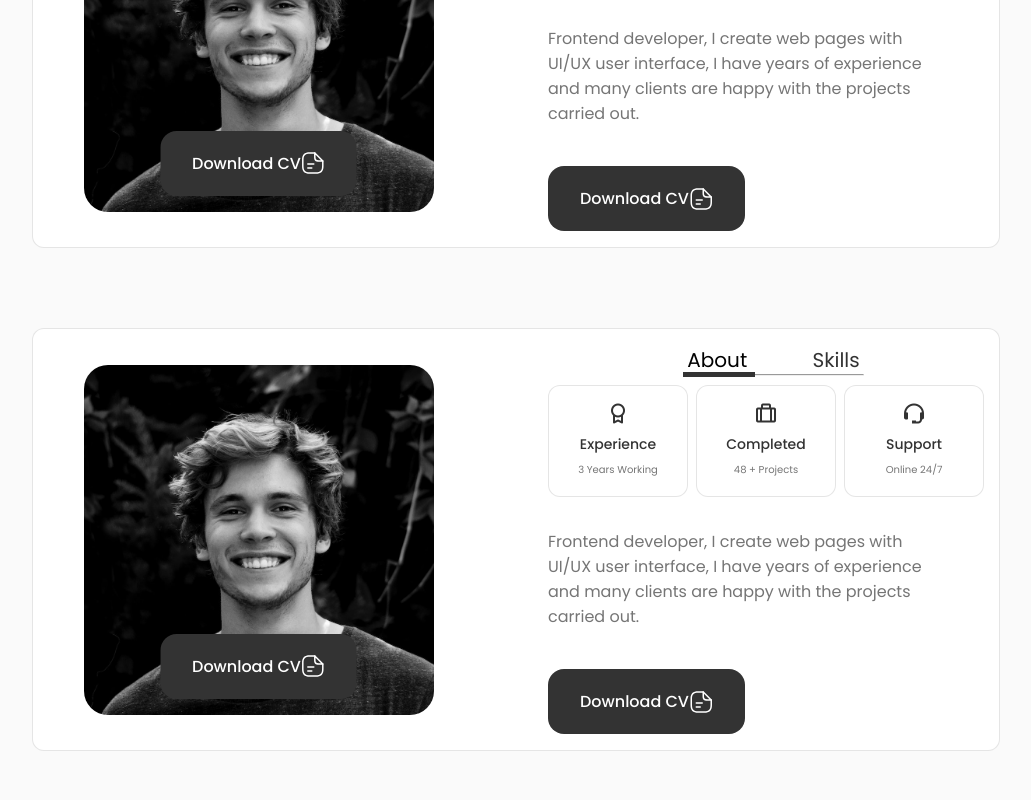
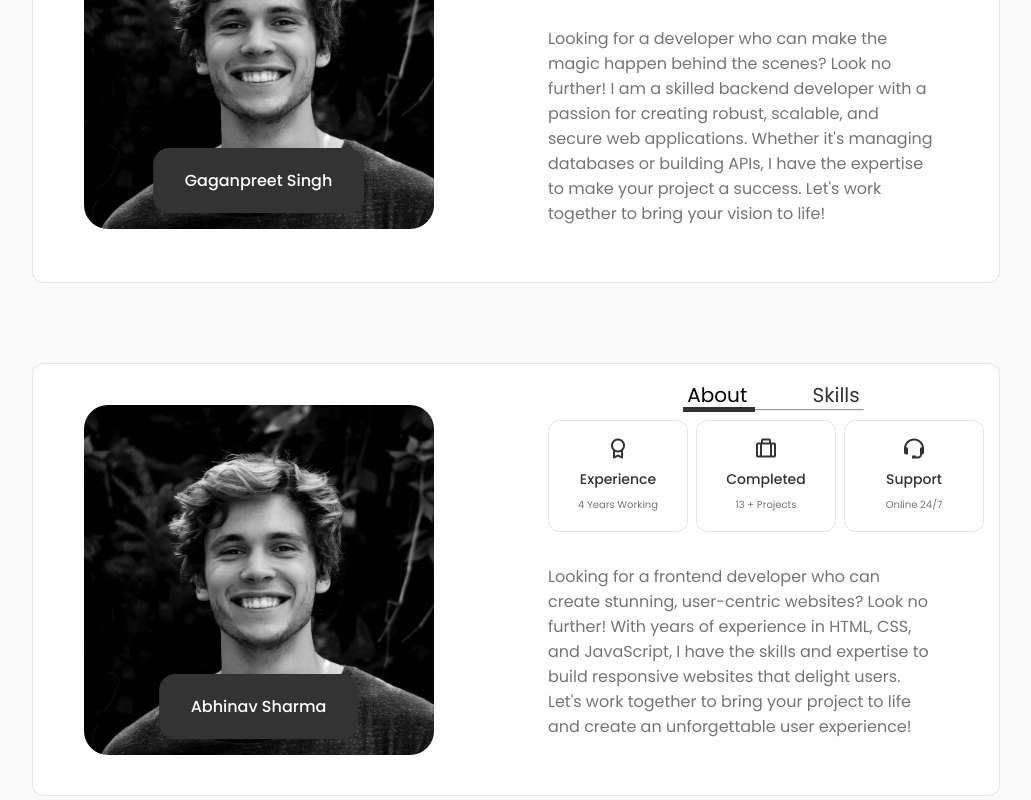
Before and after one commit to gagansingh3785/ModernEraWeb, a React (Create React App) app: page / in a window 1280 px wide. Shown: the part 1100-1900 px from the top of the page, without its empty margins (124-1155 px from the left). Built offline with nearby package versions, Linux system fonts and the light colour scheme.

Commit message:
test commit

```diff
--- a/src/components/about/About.jsx
+++ b/src/components/about/About.jsx
@@ -39,32 +39,7 @@ const About = () => {
                 <div style={{position: "relative", display: "flex", justifyContent: "center"}}>
                     <img src={AboutImg} alt="" className="about_img" />
                     <a download="" href={CV} className="button button--flex" style={{position: "absolute", bottom: "1rem", left:"50%" , transform: "translateX(-50%)"}}>
-                            Download CV
-                            <svg
-                            class="button__icon"
-                            xmlns="http://www.w3.org/2000/svg"
-                            width="24"
-                            height="24"
-                            viewBox="0 0 24 24"
-                            fill="none"
-                            >
-                            <path
-                            d="M15.25 22.7502H9.25C3.82 22.7502 1.5 20.4302 1.5 15.0002V9.00024C1.5 3.57024 3.82 1.25024 9.25 1.25024H14.25C14.66 1.25024 15 1.59024 15 2.00024C15 2.41024 14.66 2.75024 14.25 2.75024H9.25C4.64 2.75024 3 4.39024 3 9.00024V15.0002C3 19.6102 4.64 21.2502 9.25 21.2502H15.25C19.86 21.2502 21.5 19.6102 21.5 15.0002V10.0002C21.5 9.59024 21.84 9.25024 22.25 9.25024C22.66 9.25024 23 9.59024 23 10.0002V15.0002C23 20.4302 20.68 22.7502 15.25 22.7502Z"
-                            fill="var(--container-color)"
-                            ></path>
-                            <path
-                            d="M22.25 10.7502H18.25C14.83 10.7502 13.5 9.42023 13.5 6.00023V2.00023C13.5 1.70023 13.68 1.42023 13.96 1.31023C14.24 1.19023 14.56 1.26023 14.78 1.47023L22.78 9.47023C22.99 9.68023 23.06 10.0102 22.94 10.2902C22.82 10.5702 22.55 10.7502 22.25 10.7502ZM15 3.81023V6.00023C15 8.58023 15.67 9.25023 18.25 9.25023H20.44L15 3.81023Z"
-                            fill="var(--container-color)"
-                            ></path>
-                            <path
-                            d="M13.25 13.7502H7.25C6.84 13.7502 6.5 13.4102 6.5 13.0002C6.5 12.5902 6.84 12.2502 7.25 12.2502H13.25C13.66 12.2502 14 12.5902 14 13.0002C14 13.4102 13.66 13.7502 13.25 13.7502Z"
-                            fill="var(--container-color)"
-                            ></path>
-                            <path
-                            d="M11.25 17.7502H7.25C6.84 17.7502 6.5 17.4102 6.5 17.0002C6.5 16.5902 6.84 16.2502 7.25 16.2502H11.25C11.66 16.2502 12 16.5902 12 17.0002C12 17.4102 11.66 17.7502 11.25 17.7502Z"
-                            fill="var(--container-color)"
-                            ></path>
-                            </svg>
+                            Gaganpreet Singh
                     </a>
                 </div>
 
@@ -94,60 +69,23 @@ const About = () => {
                     </div>
                     <SwiperSlide width="100%">
                         <>
-                            <Info />
+                            <Info yearsOfExp={4} projects={15} />
 
                             <p className="about_description">
-                            Frontend developer, I create web pages with UI/UX user interface, I have years of experience and many clients are happy with the projects carried out.
+                                Looking for a developer who can make the magic happen behind the scenes? Look no further! I am a skilled backend developer with a passion for creating robust, scalable, and secure web applications. Whether it's managing databases or building APIs, I have the expertise to make your project a success. Let's work together to bring your vision to life!
                             </p>
-
-                            <a download="" href={CV} className="button button--flex">
-                            Download CV
-                            <svg
-                            class="button__icon"
-                            xmlns="http://www.w3.org/2000/svg"
-                            width="24"
-                            height="24"
-                            viewBox="0 0 24 24"
-                            fill="none"
-                            >
-                            <path
-                            d="M15.25 22.7502H9.25C3.82 22.7502 1.5 20.4302 1.5 15.0002V9.00024C1.5 3.57024 3.82 1.25024 9.25 1.25024H14.25C14.66 1.25024 15 1.59024 15 2.00024C15 2.41024 14.66 2.75024 14.25 2.75024H9.25C4.64 2.75024 3 4.39024 3 9.00024V15.0002C3 19.6102 4.64 21.2502 9.25 21.2502H15.25C19.86 21.2502 21.5 19.6102 21.5 15.0002V10.0002C21.5 9.59024 21.84 9.25024 22.25 9.25024C22.66 9.25024 23 9.59024 23 10.0002V15.0002C23 20.4302 20.68 22.7502 15.25 22.7502Z"
-                            fill="var(--container-color)"
-                            ></path>
-                            <path
-                            d="M22.25 10.7502H18.25C14.83 10.7502 13.5 9.42023 13.5 6.00023V2.00023C13.5 1.70023 13.68 1.42023 13.96 1.31023C14.24 1.19023 14.56 1.26023 14.78 1.47023L22.78 9.47023C22.99 9.68023 23.06 10.0102 22.94 10.2902C22.82 10.5702 22.55 10.7502 22.25 10.7502ZM15 3.81023V6.00023C15 8.58023 15.67 9.25023 18.25 9.25023H20.44L15 3.81023Z"
-                            fill="var(--container-color)"
-                            ></path>
-                            <path
-                            d="M13.25 13.7502H7.25C6.84 13.7502 6.5 13.4102 6.5 13.0002C6.5 12.5902 6.84 12.2502 7.25 12.2502H13.25C13.66 12.2502 14 12.5902 14 13.0002C14 13.4102 13.66 13.7502 13.25 13.7502Z"
-                            fill="var(--container-color)"
-                            ></path>
-                            <path
-                            d="M11.25 17.7502H7.25C6.84 17.7502 6.5 17.4102 6.5 17.0002C6.5 16.5902 6.84 16.2502 7.25 16.2502H11.25C11.66 16.2502 12 16.5902 12 17.0002C12 17.4102 11.66 17.7502 11.25 17.7502Z"
-                            fill="var(--container-color)"
-                            ></path>
-                            </svg>
-                            </a>
                         </>
                     </SwiperSlide>
                     <SwiperSlide width="100%">
                         <div className="skills_content">
-                            <h3 className="skills_title">Frontend Developer</h3>
+                            <h3 className="skills_title">Backend Developer</h3>
 
                             <div className="skills_box">
                                 <div className="skills_group">
                                     <div className="skills_data">
                                         <i className="bx bx-badge-check"></i>
                                         <div>
-                                            <h3 className="skills_name">HTML</h3>
-                                            <span className="skills_levle">Basic</span>
-                                        </div>
-                                    </div>
-
-                                    <div className="skills_data">
-                                        <i className="bx bx-badge-check"></i>
-                                        <div>
-                                            <h3 className="skills_name">CSS</h3>
+                                            <h3 className="skills_name">GO</h3>
                                             <span className="skills_levle">Advanced</span>
                                         </div>
                                     </div>
@@ -155,7 +93,15 @@ const About = () => {
                                     <div className="skills_data">
                                         <i className="bx bx-badge-check"></i>
                                         <div>
-                                            <h3 className="skills_name">JavaScript</h3>
+                                            <h3 className="skills_name">Django</h3>
+                                            <span className="skills_levle">Advanced</span>
+                                        </div>
+                                    </div>
+
+                                    <div className="skills_data">
+                                        <i className="bx bx-badge-check"></i>
+                                        <div>
+                                            <h3 className="skills_name">NodeJs</h3>
                                             <span className="skills_levle">Intermediate</span>
                                         </div>
                                     </div>
@@ -165,7 +111,15 @@ const About = () => {
                                     <div className="skills_data">
                                         <i className="bx bx-badge-check"></i>
                                         <div>
-                                            <h3 className="skills_name">Bootstrap</h3>
+                                            <h3 className="skills_name">PostgreSQL</h3>
+                                            <span className="skills_levle">Advanced</span>
+                                        </div>
+                                    </div>
+
+                                    <div className="skills_data">
+                                        <i className="bx bx-badge-check"></i>
+                                        <div>
+                                            <h3 className="skills_name">Redis</h3>
                                             <span className="skills_levle">Intermediate</span>
                                         </div>
                                     </div>
@@ -173,16 +127,8 @@ const About = () => {
                                     <div className="skills_data">
                                         <i className="bx bx-badge-check"></i>
                                         <div>
-                                            <h3 className="skills_name">Git</h3>
-                                            <span className="skills_levle">Intermediate</span>
-                                        </div>
-                                    </div>
-
-                                    <div className="skills_data">
-                                        <i className="bx bx-badge-check"></i>
-                                        <div>
-                                            <h3 className="skills_name">React</h3>
-                                            <span className="skills_levle">Intermediate</span>
+                                            <h3 className="skills_name">Cloud Solutions</h3>
+                                            <span className="skills_levle">Advanced</span>
                                         </div>
                                     </div>
                                 </div>
@@ -196,32 +142,7 @@ const About = () => {
                 <div style={{position: "relative", display: "flex", justifyContent: "center"}}>
                     <img src={AboutImg} alt="" className="about_img" />
                     <a download="" href={CV} className="button button--flex" style={{position: "absolute", bottom: "1rem", left:"50%" , transform: "translateX(-50%)"}}>
-                            Download CV
-                            <svg
-                            class="button__icon"
-                            xmlns="http://www.w3.org/2000/svg"
-                            width="24"
-                            height="24"
-                            viewBox="0 0 24 24"
-                            fill="none"
-                            >
-                            <path
-                            d="M15.25 22.7502H9.25C3.82 22.7502 1.5 20.4302 1.5 15.0002V9.00024C1.5 3.57024 3.82 1.25024 9.25 1.25024H14.25C14.66 1.25024 15 1.59024 15 2.00024C15 2.41024 14.66 2.75024 14.25 2.75024H9.25C4.64 2.75024 3 4.39024 3 9.00024V15.0002C3 19.6102 4.64 21.2502 9.25 21.2502H15.25C19.86 21.2502 21.5 19.6102 21.5 15.0002V10.0002C21.5 9.59024 21.84 9.25024 22.25 9.25024C22.66 9.25024 23 9.59024 23 10.0002V15.0002C23 20.4302 20.68 22.7502 15.25 22.7502Z"
-                            fill="var(--container-color)"
-                            ></path>
-                            <path
-                            d="M22.25 10.7502H18.25C14.83 10.7502 13.5 9.42023 13.5 6.00023V2.00023C13.5 1.70023 13.68 1.42023 13.96 1.31023C14.24 1.19023 14.56 1.26023 14.78 1.47023L22.78 9.47023C22.99 9.68023 23.06 10.0102 22.94 10.2902C22.82 10.5702 22.55 10.7502 22.25 10.7502ZM15 3.81023V6.00023C15 8.58023 15.67 9.25023 18.25 9.25023H20.44L15 3.81023Z"
-                            fill="var(--container-color)"
-                            ></path>
-                            <path
-                            d="M13.25 13.7502H7.25C6.84 13.7502 6.5 13.4102 6.5 13.0002C6.5 12.5902 6.84 12.2502 7.25 12.2502H13.25C13.66 12.2502 14 12.5902 14 13.0002C14 13.4102 13.66 13.7502 13.25 13.7502Z"
-                            fill="var(--container-color)"
-                            ></path>
-                            <path
-                            d="M11.25 17.7502H7.25C6.84 17.7502 6.5 17.4102 6.5 17.0002C6.5 16.5902 6.84 16.2502 7.25 16.2502H11.25C11.66 16.2502 12 16.5902 12 17.0002C12 17.4102 11.66 17.7502 11.25 17.7502Z"
-                            fill="var(--container-color)"
-                            ></path>
-                            </svg>
+                            Abhinav Sharma
                     </a>
                 </div>
 
@@ -250,40 +171,11 @@ const About = () => {
                     </div>
                     <SwiperSlide width="100%">
                         <>
-                            <Info />
+                            <Info yearsOfExp={4} projects={13}/>
 
                             <p className="about_description">
-                            Frontend developer, I create web pages with UI/UX user interface, I have years of experience and many clients are happy with the projects carried out.
+                                Looking for a frontend developer who can create stunning, user-centric websites? Look no further! With years of experience in HTML, CSS, and JavaScript, I have the skills and expertise to build responsive websites that delight users. Let's work together to bring your project to life and create an unforgettable user experience!
                             </p>
-
-                            <a download="" href={CV} className="button button--flex">
-                            Download CV
-                            <svg
-                            class="button__icon"
-                            xmlns="http://www.w3.org/2000/svg"
-                            width="24"
-                            height="24"
-                            viewBox="0 0 24 24"
-                            fill="none"
-                            >
-                            <path
-                            d="M15.25 22.7502H9.25C3.82 22.7502 1.5 20.4302 1.5 15.0002V9.00024C1.5 3.57024 3.82 1.25024 9.25 1.25024H14.25C14.66 1.25024 15 1.59024 15 2.00024C15 2.41024 14.66 2.75024 14.25 2.75024H9.25C4.64 2.75024 3 4.39024 3 9.00024V15.0002C3 19.6102 4.64 21.2502 9.25 21.2502H15.25C19.86 21.2502 21.5 19.6102 21.5 15.0002V10.0002C21.5 9.59024 21.84 9.25024 22.25 9.25024C22.66 9.25024 23 9.59024 23 10.0002V15.0002C23 20.4302 20.68 22.7502 15.25 22.7502Z"
-                            fill="var(--container-color)"
-                            ></path>
-                            <path
-                            d="M22.25 10.7502H18.25C14.83 10.7502 13.5 9.42023 13.5 6.00023V2.00023C13.5 1.70023 13.68 1.42023 13.96 1.31023C14.24 1.19023 14.56 1.26023 14.78 1.47023L22.78 9.47023C22.99 9.68023 23.06 10.0102 22.94 10.2902C22.82 10.5702 22.55 10.7502 22.25 10.7502ZM15 3.81023V6.00023C15 8.58023 15.67 9.25023 18.25 9.25023H20.44L15 3.81023Z"
-                            fill="var(--container-color)"
-                            ></path>
-                            <path
-                            d="M13.25 13.7502H7.25C6.84 13.7502 6.5 13.4102 6.5 13.0002C6.5 12.5902 6.84 12.2502 7.25 12.2502H13.25C13.66 12.2502 14 12.5902 14 13.0002C14 13.4102 13.66 13.7502 13.25 13.7502Z"
-                            fill="var(--container-color)"
-                            ></path>
-                            <path
-                            d="M11.25 17.7502H7.25C6.84 17.7502 6.5 17.4102 6.5 17.0002C6.5 16.5902 6.84 16.2502 7.25 16.2502H11.25C11.66 16.2502 12 16.5902 12 17.0002C12 17.4102 11.66 17.7502 11.25 17.7502Z"
-                            fill="var(--container-color)"
-                            ></path>
-                            </svg>
-                            </a>
                         </>
                     </SwiperSlide>
                     <SwiperSlide width="100%">
@@ -295,15 +187,15 @@ const About = () => {
                                     <div className="skills_data">
                                         <i className="bx bx-badge-check"></i>
                                         <div>
-                                            <h3 className="skills_name">HTML</h3>
-                                            <span className="skills_levle">Basic</span>
+                                            <h3 className="skills_name">Next.js</h3>
+                                            <span className="skills_levle">Intermediate</span>
                                         </div>
                                     </div>
 
                                     <div className="skills_data">
                                         <i className="bx bx-badge-check"></i>
                                         <div>
-                                            <h3 className="skills_name">CSS</h3>
+                                            <h3 className="skills_name">React</h3>
                                             <span className="skills_levle">Advanced</span>
                                         </div>
                                     </div>
@@ -311,7 +203,7 @@ const About = () => {
                                     <div className="skills_data">
                                         <i className="bx bx-badge-check"></i>
                                         <div>
-                                            <h3 className="skills_name">JavaScript</h3>
+                                            <h3 className="skills_name">Angular</h3>
                                             <span className="skills_levle">Intermediate</span>
                                         </div>
                                     </div>
@@ -321,7 +213,7 @@ const About = () => {
                                     <div className="skills_data">
                                         <i className="bx bx-badge-check"></i>
                                         <div>
-                                            <h3 className="skills_name">Bootstrap</h3>
+                                            <h3 className="skills_name">Vue.js</h3>
                                             <span className="skills_levle">Intermediate</span>
                                         </div>
                                     </div>
@@ -329,7 +221,7 @@ const About = () => {
                                     <div className="skills_data">
                                         <i className="bx bx-badge-check"></i>
                                         <div>
-                                            <h3 className="skills_name">Git</h3>
+                                            <h3 className="skills_name">Three.js</h3>
                                             <span className="skills_levle">Intermediate</span>
                                         </div>
                                     </div>
@@ -337,8 +229,8 @@ const About = () => {
                                     <div className="skills_data">
                                         <i className="bx bx-badge-check"></i>
                                         <div>
-                                            <h3 className="skills_name">React</h3>
-                                            <span className="skills_levle">Intermediate</span>
+                                            <h3 className="skills_name">Sass</h3>
+                                            <span className="skills_levle">Advanced</span>
                                         </div>
                                     </div>
                                 </div>
--- a/src/components/about/Info.jsx
+++ b/src/components/about/Info.jsx
@@ -1,18 +1,18 @@
 import React from "react";
 
-const Info = () => {
+const Info = ({yearsOfExp, projects}) => {
     return (
         <div className="about_info grid">
             <div className="about_box">
             <i className="bx bx-award about_icon"></i>
                 <h3 className="about_title">Experience</h3>
-                <span className="about_subtitle">3 Years Working</span>
+                <span className="about_subtitle">{yearsOfExp} Years Working</span>
             </div>
 
             <div className="about_box">
             <i className="bx bx-briefcase-alt about_icon"></i>
                 <h3 className="about_title">Completed</h3>
-                <span className="about_subtitle">48 + Projects</span>
+                <span className="about_subtitle">{projects} + Projects</span>
             </div>
 
             <div className="about_box">
--- a/src/components/footer/Footer.jsx
+++ b/src/components/footer/Footer.jsx
@@ -5,7 +5,7 @@ const Footer = () => {
   return (
     <footer className="footer">
         <div className="footer_container container">
-            <h1 className="footer_title">Moderm Era Web</h1>
+            <h1 className="footer_title">Modern Era Web</h1>
 
             <ul className="footer_list">
                 <li>
```
Also changed, not shown: 1 other file (tests, documents, lock files or other folders).
